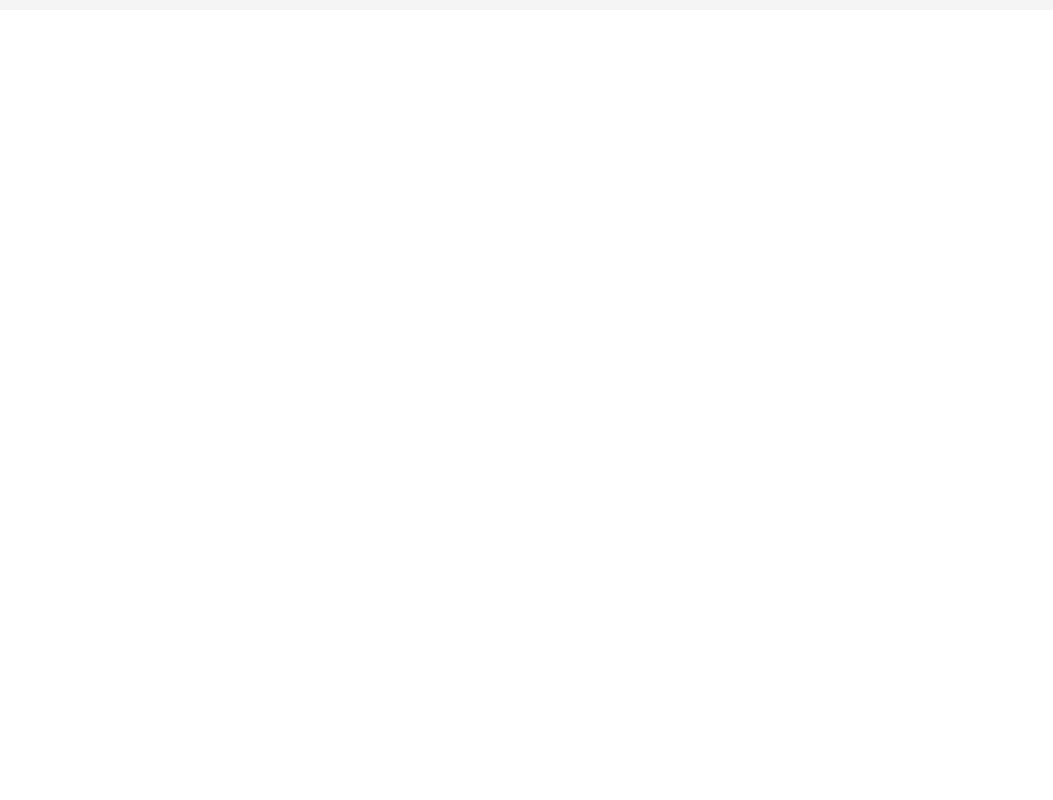
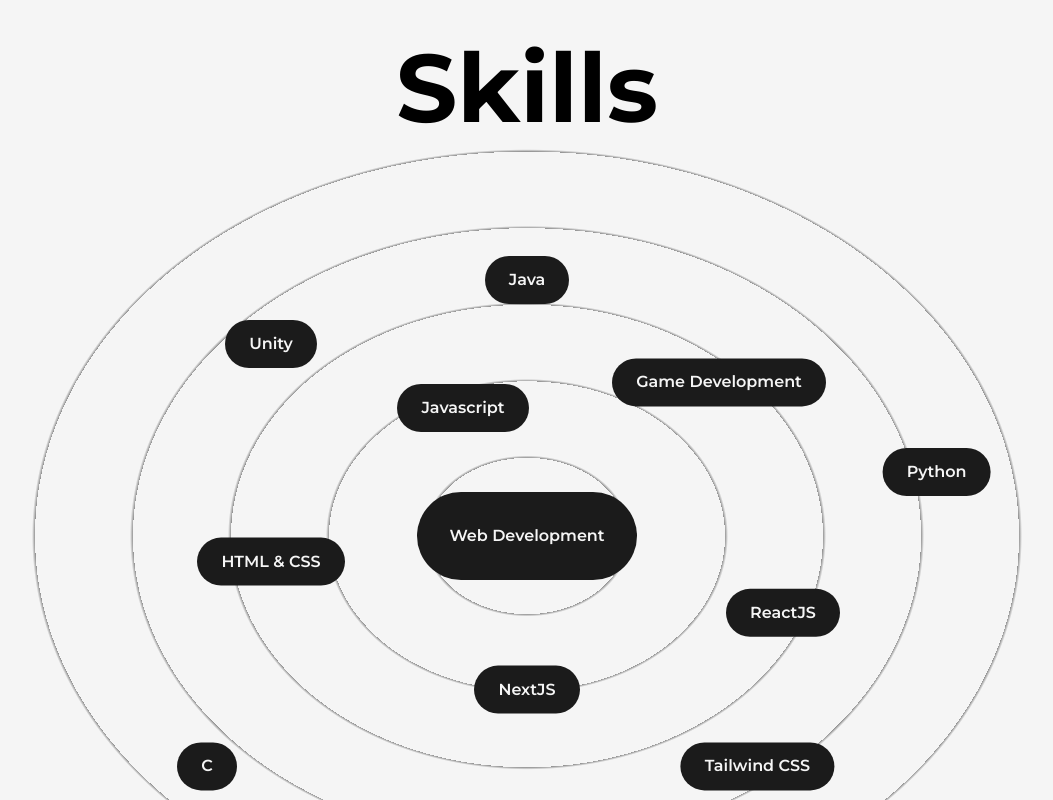
Before and after one commit to vaibhav-saini-dev/portfolio, a Next.js app: page /about in a window 1280 px wide. Shown: the part 1500-2300 px from the top of the page, without its empty margins (113-1166 px from the left). Before the commit the page ends 1510 px from the top, so only its background shows below. Built offline with nearby package versions, Linux system fonts and the light colour scheme.

Commit message:
Add Skill section in About Me

```diff
--- /dev/null
+++ b/src/components/Skills.js
@@ -0,0 +1,49 @@
+import React from 'react'
+import { motion } from "framer-motion"
+
+const Skill = ({ name, x, y }) => {
+    return (
+        <motion.div className="flex items-center justify-center rounded-full font-semibold bg-dark text-light
+                py-3 px-6 shadow-dark cursor-pointer absolute
+                "
+            whileHover={{ scale: 1.05 }}
+            initial={{ x: 0, y: 0 }}
+            whileInView={{ x: x, y: y }}
+            transition={{ duration: 1.5 }}
+            viewport = {{once: true}} // animates skill web once
+        >
+            {name}
+        </motion.div>
+    )
+
+}
+
+const Skills = () => {
+    return (
+        <>
+            <h2 className="font-bold text-8xl mt-64 w-full text-center">Skills</h2>
+            <div className="w-full h-screen relative flex items-center justify-center rounded-full bg-circularLight">
+                <motion.div className="flex items-center justify-center rounded-full font-semibold bg-dark text-light
+                p-8 shadow-dark cursor-pointer
+                "
+                    whileHover={{ scale: 1.05 }}
+                >
+                    Web Development
+                </motion.div>
+                {/* <Skill name="Web Development" x="0vw" y="0vw" /> */}
+                <Skill name="HTML & CSS" x="-20vw" y="2vw" />
+                <Skill name="Javascript" x="-5vw" y="-10vw" />
+                <Skill name="ReactJS" x="20vw" y="6vw" />
+                <Skill name="NextJS" x="0vw" y="12vw" />
+                <Skill name="Unity" x="-20vw" y="-15vw" />
+                <Skill name="Game Development" x="15vw" y="-12vw" />
+                <Skill name="Python" x="32vw" y="-5vw" />
+                <Skill name="Java" x="0vw" y="-20vw" />
+                <Skill name="C" x="-25vw" y="18vw" />
+                <Skill name="Tailwind CSS" x="18vw" y="18vw" />
+            </div>
+        </>
+    )
+}
+
+export default Skills
--- a/src/pages/about.js
+++ b/src/pages/about.js
@@ -5,6 +5,7 @@
 import profilePic from "../../public/images/profile/Frieren_studying_2.jpg"
 import Image from 'next/image'
 import { useInView, useMotionValue, useSpring } from 'framer-motion'
+import Skills from '@/components/Skills'
 
 const AnimatedNumbers = ({value}) => {
     const ref = useRef(null)
@@ -90,6 +91,7 @@
                             </div>
                         </div>
                     </div>
+                    <Skills />
                 </Layout>
             </main>
         </>
--- a/tailwind.config.js
+++ b/tailwind.config.js
@@ -21,6 +21,9 @@
       animation: {
         'spin-slow': 'spin 8s linear infinite',
       },
+      backgroundImage:{
+        circularLight: 'repeating-radial-gradient(rgba(0, 0, 0, 0.4) 2px, #f5f5f5 5px, #f5f5f5 100px);'
+      }
     },
   },
   plugins: [],
```
